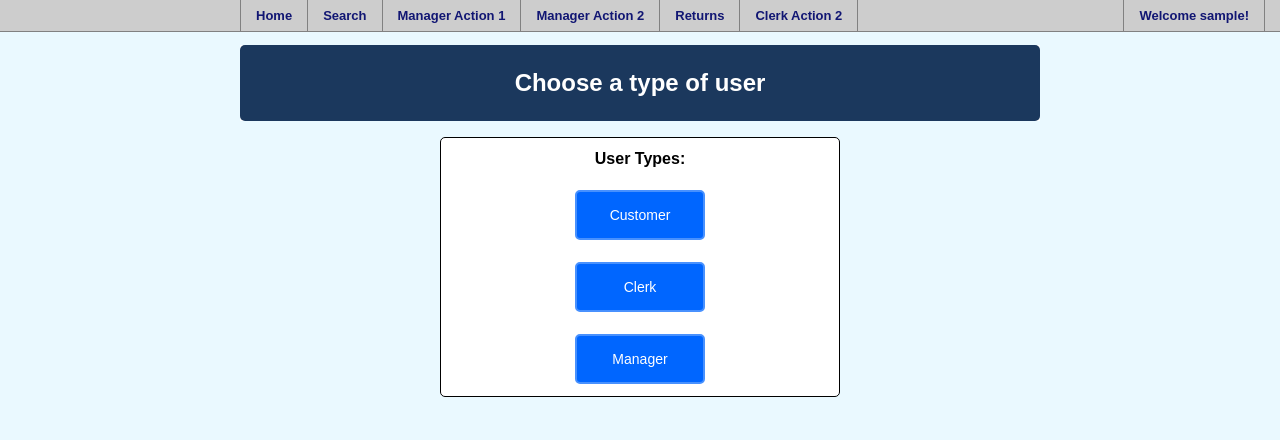
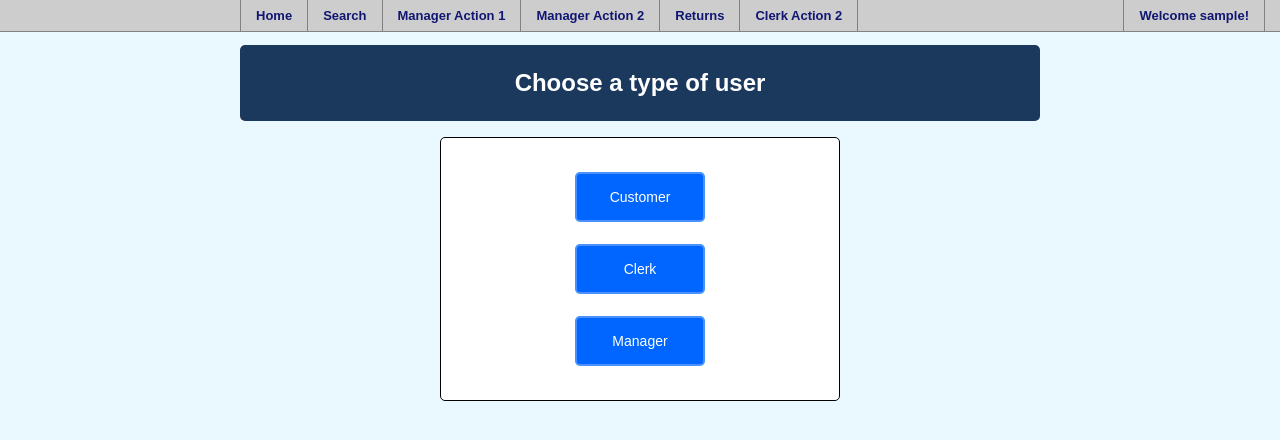
Before and after one commit to laurenf720/304p3, a PHP site: page /index.php in a window 1280 px wide. Shown: the top 440 px of the page. Run offline with PHP 8.4, Linux system fonts and the light colour scheme; a user stored in the database is signed in.

Commit message:
styling for new home page

```diff
--- a/index.php
+++ b/index.php
@@ -32,11 +32,12 @@
 
 		<div align="center">
 			<form id="viewform" name="viewform" method="post" action="<?php echo htmlspecialchars($_SERVER["PHP_SELF"]);?>">
-				<table cellpadding=10 style="background-color:white; border:1px solid black; border-radius:5px; text-align:center; width:400px">
-					<thead><tr><th>User Types:</th></tr></thead>
+				<table cellpadding=10 style="background-color:white; border:1px solid black; border-radius:5px; text-align:center; width:400px;">
+					<tr><td><p> </p></td></tr>
 					<tr><td><input class= "usertypebutton" id="customertype" type="submit" name="submit" value="Customer"></td></tr>
 					<tr><td><input class= "usertypebutton" id="clerktype" type="submit" name="submit" value="Clerk"></td></tr>
 					<tr><td><input class= "usertypebutton" id="managertype" type="submit" name="submit" value="Manager"></td></tr>
+					<tr><td><p> </p></td></tr>
 				</table>
 			</form>
 		</div>
```
